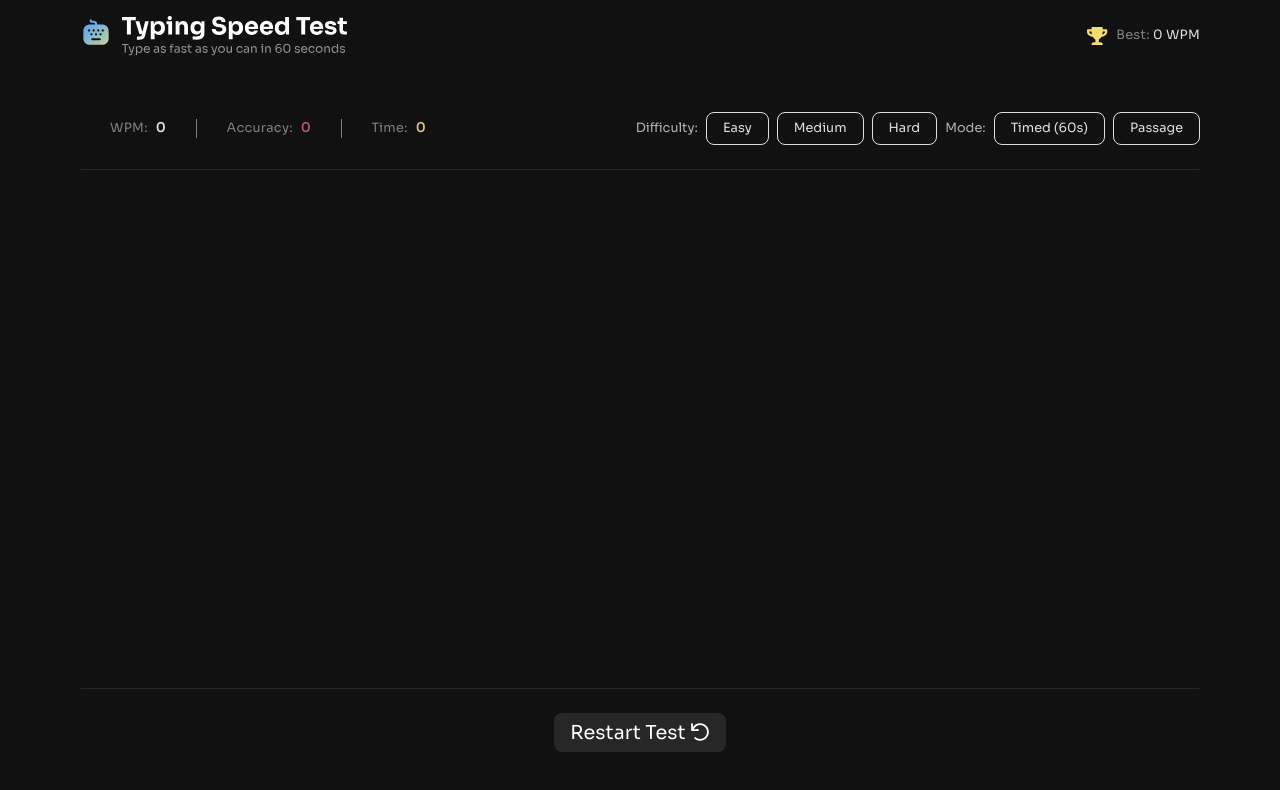
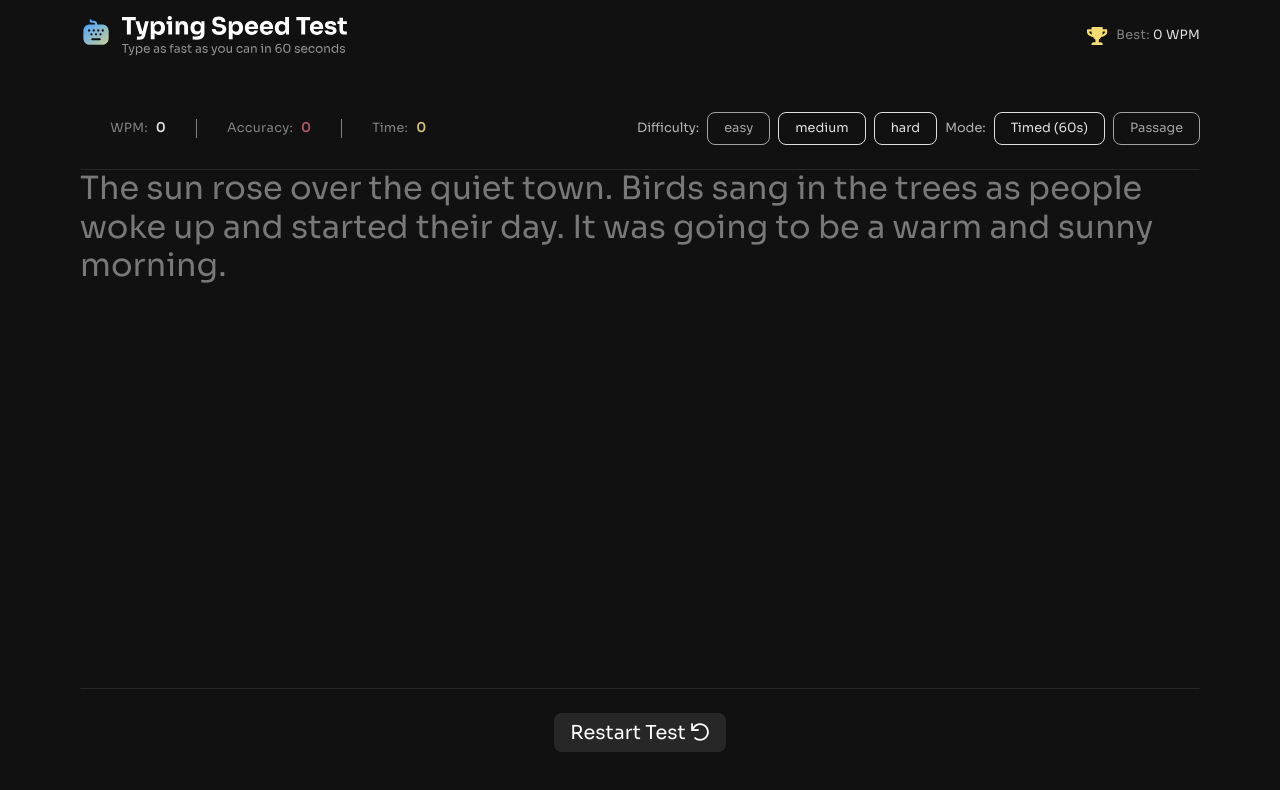
Before and after one commit to ShafiqRasa/typing-speed-test, a React (Vite) app: page / in a window 1280 px wide. Shown: the top 790 px of the page. Built offline with nearby package versions, Linux system fonts and the light colour scheme.

Commit message:
configuring the difficulty and typing mode are now dynamic

```diff
--- a/src/App.tsx
+++ b/src/App.tsx
@@ -1,9 +1,20 @@
-import { TextArea, Wrapper } from "./app.styles";
+import { useState } from "react";
+import { TextArea, Wrapper, TypingArea } from "./app.styles";
 import NavBar, { CustomButton, Difficulty, Mode, Widget } from "./components";
 import { useAppSelector } from "./store/hooks";
 
 function App() {
   const typingText = useAppSelector((state) => state.typing.currentText);
+  const typingTextArr = typingText.trim().split("");
+
+  const [typing, setTyping] = useState<string>();
+
+  const handleTyping: React.ChangeEventHandler<HTMLTextAreaElement> = (
+    event,
+  ) => {
+    setTyping(event.currentTarget.value);
+  };
+
   return (
     <Wrapper className="container">
       <NavBar />
@@ -20,11 +31,16 @@ function App() {
             <Mode />
           </div>
         </div>
-        <TextArea
-          className="typing-area"
-          value={typingText}
-          onChange={(e) => console.log(e.target.value)}
-        />
+        <TypingArea>
+          <div className="shadow-text">{typingText}</div>
+
+          <TextArea
+            className="text-area"
+            value={typing}
+            onChange={(e) => handleTyping(e)}
+            autoFocus
+          />
+        </TypingArea>
         <div className="center-item">
           <CustomButton
             btnType="gray"
--- a/src/app.styles.ts
+++ b/src/app.styles.ts
@@ -1,6 +1,8 @@
 import styled from "styled-components";
 
 export const TextArea = styled.textarea`
+  width: 100%;
+  height: 100%;
   background: transparent;
   outline: none;
   border: 1px solid var(--gray-color);
@@ -8,6 +10,19 @@ export const TextArea = styled.textarea`
   border-right-color: transparent;
   resize: none;
   color: white;
+  z-index: 1;
+`;
+
+export const TypingArea = styled.div`
+  position: relative;
+  font-size: var(--font-lg);
+  line-height: var(--line-height-normal);
+  .shadow-text {
+    position: absolute;
+    inset: 0;
+    filter: opacity(0.5);
+    z-index: -1;
+  }
 `;
 export const Wrapper = styled.main`
   min-height: 100vh;
--- a/src/components/difficulty/difficulty.styles.ts
+++ b/src/components/difficulty/difficulty.styles.ts
@@ -33,6 +33,14 @@ export const DescriptionList = styled.dl`
       color: var(--text-color);
     }
   }
+
+  [data-selected="true"] {
+    opacity: 0.7;
+
+    &:hover {
+      cursor: default;
+    }
+  }
 `;
 
 export const Wrapper = styled.div`
--- a/src/components/difficulty/difficulty.tsx
+++ b/src/components/difficulty/difficulty.tsx
@@ -1,30 +1,44 @@
 import { Wrapper, DescriptionList, Select } from "./difficulty.styles";
+import { setDifficulty } from "../../store/typingSlice";
+import data from "../../utils/data.json";
+import { useAppDispatch, useAppSelector } from "../../store/hooks";
+
+type DifficultyLevel = "easy" | "medium" | "hard";
 
 const Difficulty = () => {
-  const handleDifficulty = (difficulty: string) => {
-    console.log(`Selected difficulty: ${difficulty}`);
+  const dispatch = useAppDispatch();
+  const difficulty = useAppSelector((state) => state.typing.difficulty);
+
+  const handleDifficulty = (level: DifficultyLevel) => {
+    dispatch(setDifficulty(level));
   };
 
   return (
     <Wrapper>
-      <Select onChange={(e) => handleDifficulty(e.target.value)}>
-        <option value="easy" defaultChecked={true}>
-          Easy
-        </option>
-        <option value="medium">Medium</option>
-        <option value="hard">Hard</option>
+      <Select
+        value={difficulty}
+        onChange={(e) => handleDifficulty(e.target.value as DifficultyLevel)}
+      >
+        {Object.keys(data).map((key) => (
+          <option key={key} value={key}>
+            {key}
+          </option>
+        ))}
       </Select>
       <DescriptionList>
         <dt>Difficulty:</dt>
-        <dd>
-          <button onClick={() => handleDifficulty("easy")}>Easy</button>
-        </dd>
-        <dd>
-          <button onClick={() => handleDifficulty("medium")}>Medium</button>
-        </dd>
-        <dd>
-          <button onClick={() => handleDifficulty("hard")}>Hard</button>
-        </dd>
+
+        {Object.keys(data).map((key) => (
+          <dd key={key}>
+            <button
+              onClick={() => handleDifficulty(key as DifficultyLevel)}
+              disabled={key === difficulty}
+              data-selected={key === difficulty}
+            >
+              {key}{" "}
+            </button>
+          </dd>
+        ))}
       </DescriptionList>
     </Wrapper>
   );
--- a/src/components/mode/mode.tsx
+++ b/src/components/mode/mode.tsx
@@ -1,32 +1,52 @@
+import { useAppDispatch, useAppSelector } from "../../store/hooks";
 import {
   DescriptionList as ModeList,
   Wrapper,
   Select,
 } from "../difficulty/difficulty.styles";
 
+import { setMode } from "../../store/typingSlice";
+import { typingMode } from "../../utils/utils";
+
+type ModeType = keyof typeof typingMode;
+
 const Mode = () => {
-  const handleMode = (mode: string) => {
-    console.log(`Selected mode: ${mode}`);
+  const dispatch = useAppDispatch();
+  const mode = useAppSelector((state) => state.typing.mode);
+
+  const handleMode = (nextMode: ModeType) => {
+    dispatch(setMode(nextMode));
   };
 
   return (
     <Wrapper>
-      <Select onChange={(e) => handleMode(e.target.value)}>
-        <option value="time" defaultChecked={true}>
-          Timed (60s)
-        </option>
-        <option value="passage">Passage </option>
+      <Select
+        value={mode}
+        onChange={(e) => handleMode(e.target.value as ModeType)}
+      >
+        {Object.entries(typingMode).map(([key, label]) => (
+          <option key={key} value={key}>
+            {label}
+          </option>
+        ))}
       </Select>
+
       <ModeList>
         <dt>Mode:</dt>
-        <dd>
-          <button onClick={() => handleMode("time")}>Timed (60s)</button>
-        </dd>
-        <dd>
-          <button onClick={() => handleMode("passage")}>Passage</button>
-        </dd>
+        {Object.entries(typingMode).map(([key, label]) => (
+          <dd key={key}>
+            <button
+              onClick={() => handleMode(key as ModeType)}
+              disabled={key === mode}
+              data-selected={key === mode}
+            >
+              {label}
+            </button>
+          </dd>
+        ))}
       </ModeList>
     </Wrapper>
   );
 };
+
 export default Mode;
--- a/src/index.scss
+++ b/src/index.scss
@@ -103,6 +103,10 @@ button {
   border-radius: var(--radius);
 }
 
+textarea {
+  font-size: var(--font-lg);
+  line-height: var(--line-height-normal);
+}
 img {
   max-width: 100%;
   display: block;
--- a/src/store/typingSlice.ts
+++ b/src/store/typingSlice.ts
@@ -1,12 +1,18 @@
 import { createSlice } from "@reduxjs/toolkit";
 import type { PayloadAction } from "@reduxjs/toolkit";
 
+import { easy } from "../utils/data.json";
+
 type TypingState = {
+  difficulty: "easy" | "medium" | "hard";
+  mode: "time" | "passage";
   currentText: string;
 };
 
 const initialState: TypingState = {
-  currentText: "",
+  difficulty: "easy",
+  mode: "passage",
+  currentText: easy[0].text,
 };
 
 export const typingSlice = createSlice({
@@ -16,9 +22,18 @@ export const typingSlice = createSlice({
     setCurrentText: (state, action: PayloadAction<string>) => {
       state.currentText = action.payload;
     },
+    setDifficulty: (
+      state,
+      action: PayloadAction<TypingState["difficulty"]>,
+    ) => {
+      state.difficulty = action.payload;
+    },
+    setMode: (state, action: PayloadAction<TypingState["mode"]>) => {
+      state.mode = action.payload;
+    },
   },
 });
 
-export const { setCurrentText } = typingSlice.actions;
+export const { setCurrentText, setDifficulty, setMode } = typingSlice.actions;
 
 export default typingSlice.reducer;
--- /dev/null
+++ b/src/utils/utils.ts
@@ -0,0 +1,4 @@
+export const typingMode = {
+  time: "Timed (60s)",
+  passage: "Passage",
+}; // typing mode
```
